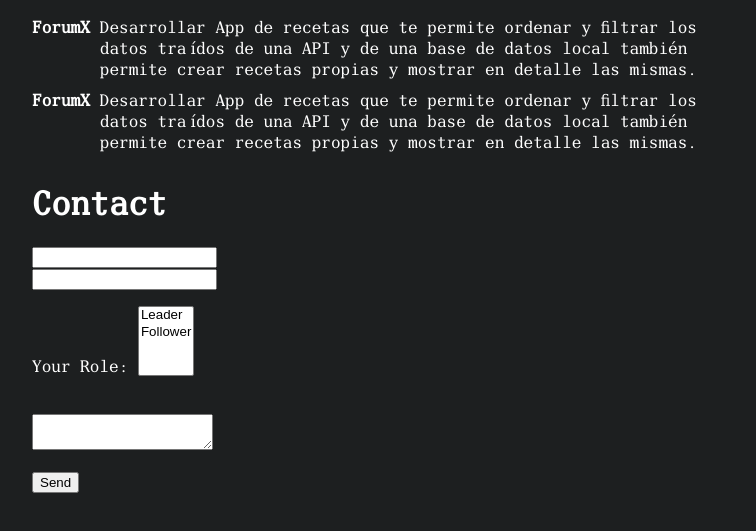
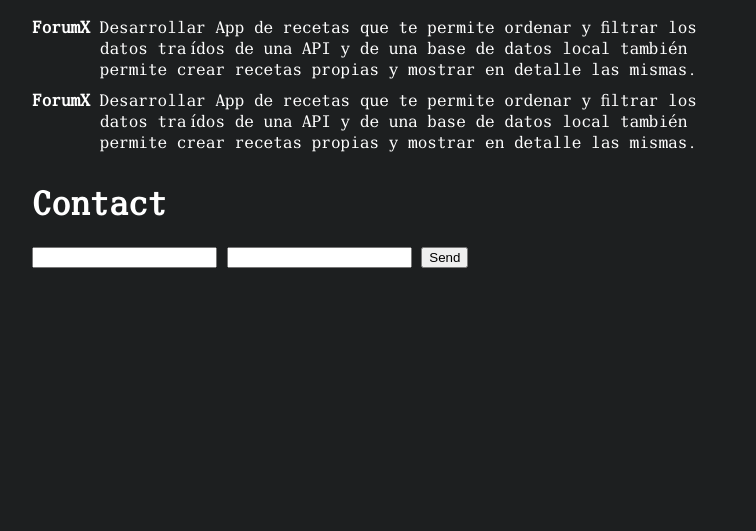
Before and after one commit to Drekon-hub/Portafolio, an Astro site: page / in a window 1280 px wide. Shown: the part 573-1104 px from the top of the page, without its empty margins (258-1014 px from the left). After the commit the page ends 913 px from the top, so only its background shows below. Built offline with nearby package versions, Linux system fonts and the light colour scheme; Astro itself is replaced by a stand-in of ours.

Commit message:
first commit

```diff
--- a/package.json
+++ b/package.json
@@ -10,8 +10,9 @@
     "astro": "astro"
   },
   "dependencies": {
+    "@astrojs/check": "^0.5.6",
     "astro": "^4.4.11",
-    "@astrojs/check": "^0.5.6",
+    "formik": "^2.4.5",
     "typescript": "^5.3.3"
   }
 }
--- a/src/components/Contact.astro
+++ b/src/components/Contact.astro
@@ -3,24 +3,8 @@
 ---
 
 <h1>Contact</h1>
-<form name="contact" method="POST" data-netlify="true">
-  <input type="text" name="name" />
-  <br />
-
-  <input type="email" name="email" />
-  <br />
-  <p>
-    <label
-      >Your Role: <select name="role[]" multiple>
-        <option value="leader">Leader</option>
-        <option value="follower">Follower</option>
-      </select></label
-    >
-  </p>
-  <br />
-  <textarea name="message"></textarea>
-
-  <p>
-    <button type="submit">Send</button>
-  </p>
+<form action="https://formsubmit.co/yair.flores.arg@gmail.com" method="POST">
+  <input type="text" name="name" required>
+  <input type="email" name="email" required>
+  <button type="submit">Send</button>
 </form>
```
Also changed, not shown: 1 other file.
